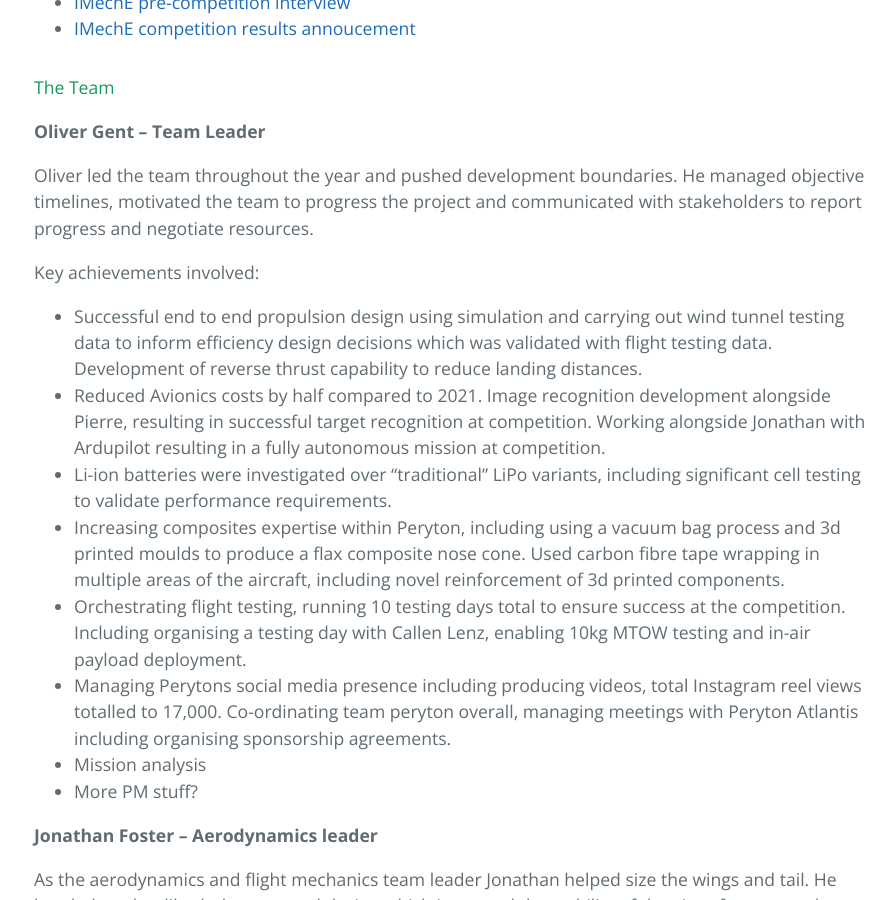
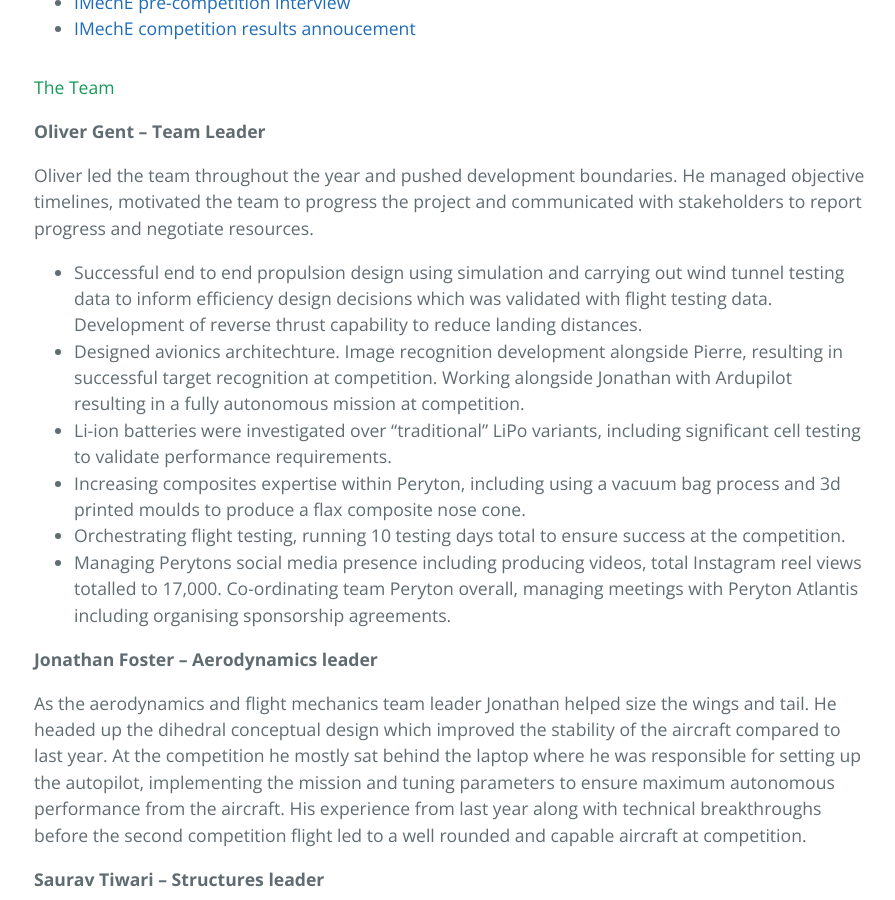
Before and after one commit to Team-Peryton/team-peryton.github.io, a Jekyll site: the page built from index.md, in a window 1280 px wide and 900 px high, scrolled down 3552 px. Shown: the whole window, without its empty margins (190-1085 px from the left). Built offline with Jekyll 4.4.1, drawn with Linux system fonts in a browser that asks for light colours; some of the changed text lies outside the part shown.

Commit message:
Aria team + tune

```diff
--- a/index.md
+++ b/index.md
@@ -48,15 +48,12 @@ Consisting of the remaining 4th year Aria 2021 team as well as students from all
 
 Oliver led the team throughout the year and pushed development boundaries. He managed objective timelines, motivated the team to progress the project and communicated with stakeholders to report progress and negotiate resources.
 
-Key achievements involved:
 -	Successful end to end propulsion design using simulation and carrying out wind tunnel testing data to inform efficiency design decisions which was validated with flight testing data. Development of reverse thrust capability to reduce landing distances.
--	Reduced Avionics costs by half compared to 2021. Image recognition development alongside Pierre, resulting in successful target recognition at competition. Working alongside Jonathan with Ardupilot resulting in a fully autonomous mission at competition.
+-	Designed avionics architechture. Image recognition development alongside Pierre, resulting in successful target recognition at competition. Working alongside Jonathan with Ardupilot resulting in a fully autonomous mission at competition.
 -	Li-ion batteries were investigated over “traditional” LiPo variants, including significant cell testing to validate performance requirements.
--	Increasing composites expertise within Peryton, including using a vacuum bag process and 3d printed moulds to produce a flax composite nose cone. Used carbon fibre tape wrapping in multiple areas of the aircraft, including novel reinforcement of 3d printed components.
--	Orchestrating flight testing, running 10 testing days total to ensure success at the competition. Including organising a testing day with Callen Lenz, enabling 10kg MTOW testing and in-air payload deployment.
--	Managing Perytons social media presence including producing videos, total Instagram reel views totalled to 17,000. Co-ordinating team peryton overall, managing meetings with Peryton Atlantis including organising sponsorship agreements.
--	Mission analysis
--	More PM stuff?
+-	Increasing composites expertise within Peryton, including using a vacuum bag process and 3d printed moulds to produce a flax composite nose cone.
+-	Orchestrating flight testing, running 10 testing days total to ensure success at the competition.
+-	Managing Perytons social media presence including producing videos, total Instagram reel views totalled to 17,000. Co-ordinating team Peryton overall, managing meetings with Peryton Atlantis including organising sponsorship agreements.
 
 **Jonathan Foster – Aerodynamics leader**
 
```
Also changed, not shown: other parts of index.md (+19 -2 lines).
